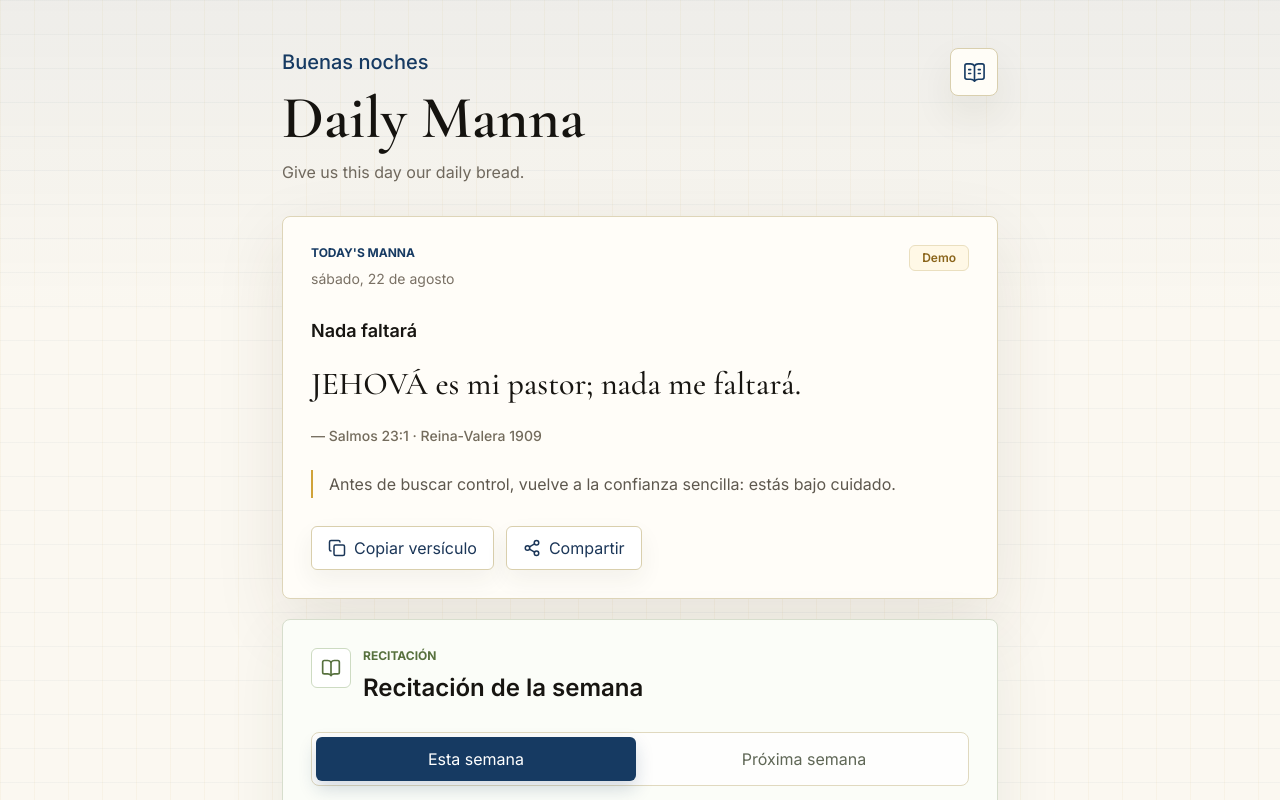
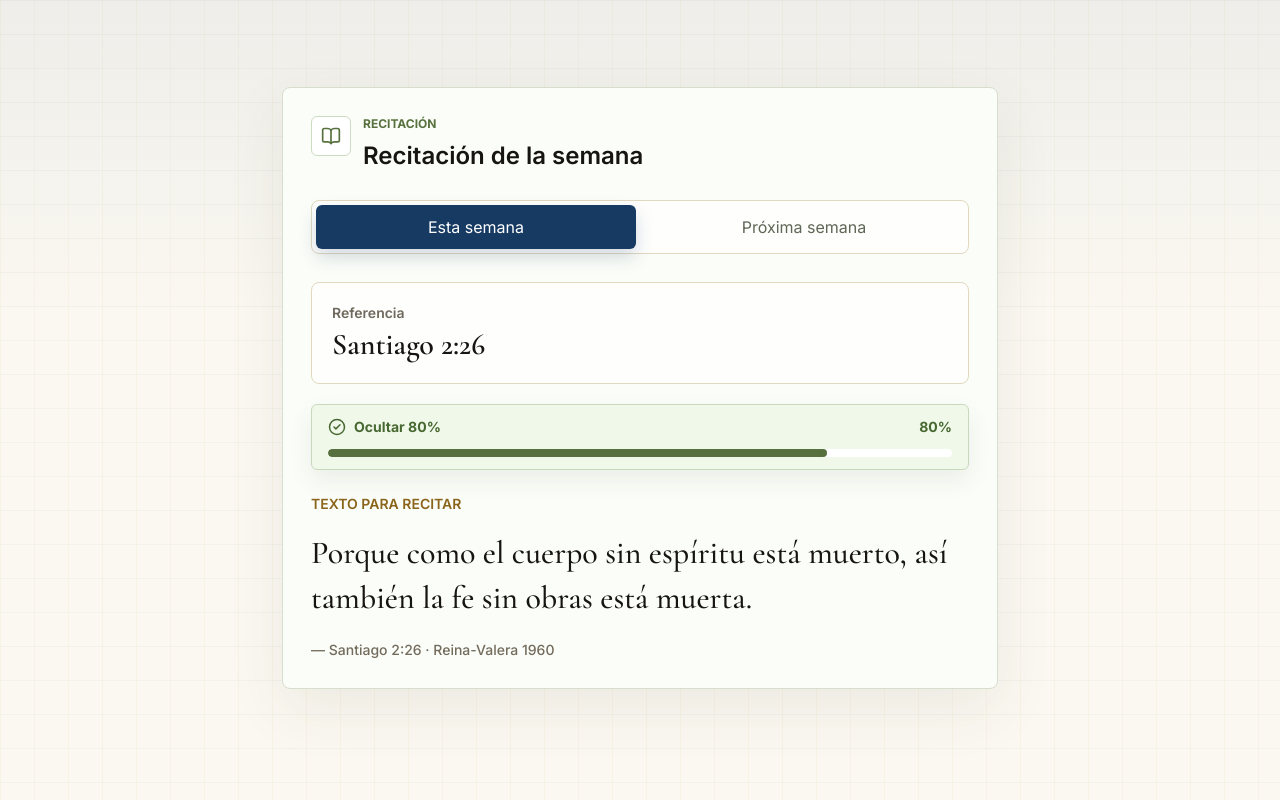
Before and after one commit to AlexGGalvan/open-the-book, a Next.js app: page / in a window 1280 px wide. Shown: the top 800 px of the page. Built offline with nearby package versions, Linux system fonts and the light colour scheme; no server answers.

Commit message:
Focus page on weekly recitation practice

```diff
--- a/src/app/layout.tsx
+++ b/src/app/layout.tsx
@@ -20,20 +20,20 @@ const cormorant = Cormorant_Garamond({
 export const metadata: Metadata = {
   metadataBase: new URL("https://alexggalvan.github.io/open-the-book/"),
   title: {
-    default: "Daily Manna | Palabra y memorización bíblica",
-    template: "%s | Daily Manna",
+    default: "Recitación de la semana",
+    template: "%s | Recitación de la semana",
   },
-  description: "Una palabra diaria y un pasaje semanal para memorizar y meditar en la Biblia.",
-  applicationName: "Daily Manna",
+  description: "Memorizaciones bíblicas semanales para recitar y practicar.",
+  applicationName: "Recitación de la semana",
   manifest: "/manifest.json",
   appleWebApp: {
     capable: true,
     statusBarStyle: "default",
-    title: "Daily Manna",
+    title: "Recitación",
   },
   openGraph: {
-    title: "Daily Manna | Palabra y memorización bíblica",
-    description: "Una palabra diaria y un pasaje semanal para memorizar y meditar en la Biblia.",
+    title: "Recitación de la semana",
+    description: "Memorizaciones bíblicas semanales para recitar y practicar.",
     type: "website",
   },
 };
--- a/src/components/DailyMannaApp.tsx
+++ b/src/components/DailyMannaApp.tsx
@@ -1,104 +1,21 @@
 "use client";
 
-import { useCallback, useEffect, useState } from "react";
-import { Header } from "@/components/Header";
-import { TodayMannaCard } from "@/components/TodayMannaCard";
+import { useEffect } from "react";
 import { WeeklyRecitationCard } from "@/components/WeeklyRecitationCard";
-import { MEMORIZATION_CONFIG } from "@/config/memorization";
 import { clearAppBrowserPersistence } from "@/lib/browserPersistence";
-import { formatLocalDate, getGreeting, getLocalDate } from "@/lib/dates";
-import { getBibleHabitMannaForDate, getMannaForDate } from "@/services/mannaProvider";
-import type { Manna } from "@/types/bible";
-
-type DailyMannaState = {
-  greeting: string;
-  dateLabel: string;
-  manna: Manna;
-};
-
-function getDailyMannaState(): DailyMannaState {
-  const now = new Date();
-  const dateKey = getLocalDate(now, MEMORIZATION_CONFIG.timezone);
-
-  return {
-    greeting: getGreeting(now),
-    dateLabel: formatLocalDate(dateKey),
-    manna: getMannaForDate(now, MEMORIZATION_CONFIG.timezone),
-  };
-}
 
 export function DailyMannaApp() {
-  const [dailyState, setDailyState] = useState<DailyMannaState | null>(null);
-
-  const refreshDailyState = useCallback(async () => {
-    const baseState = getDailyMannaState();
-
-    setDailyState((currentState) => {
-      if (currentState?.manna.id.startsWith("bible-habit-")) {
-        return { ...baseState, manna: currentState.manna };
-      }
-
-      return baseState;
-    });
-
-    try {
-      const remoteManna = await getBibleHabitMannaForDate(new Date(), MEMORIZATION_CONFIG.timezone);
-      setDailyState((currentState) =>
-        currentState ? { ...currentState, manna: remoteManna } : { ...baseState, manna: remoteManna },
-      );
-    } catch {
-      setDailyState(baseState);
-    }
+  useEffect(() => {
+    void clearAppBrowserPersistence();
   }, []);
-
-  useEffect(() => {
-    let cancelled = false;
-
-    async function prepareAndRefresh() {
-      await clearAppBrowserPersistence();
-
-      if (!cancelled) {
-        await refreshDailyState();
-      }
-    }
-
-    void prepareAndRefresh();
-
-    const timer = window.setInterval(() => {
-      void refreshDailyState();
-    }, 60 * 1000);
-
-    return () => {
-      cancelled = true;
-      window.clearInterval(timer);
-    };
-  }, [refreshDailyState]);
-
-  if (!dailyState) {
-    return (
-      <main className="grid min-h-dvh place-items-center bg-[#fbf8f1] px-6 text-center text-[#171511]">
-        <div>
-          <p className="font-serif text-5xl font-semibold">Daily Manna</p>
-          <p className="mt-3 text-sm text-[#6f685d]">Preparando la lectura de hoy.</p>
-        </div>
-      </main>
-    );
-  }
 
   return (
     <main className="min-h-dvh bg-[#fbf8f1] text-[#171511]">
       <div className="manna-texture min-h-dvh">
-        <div className="mx-auto flex min-h-dvh w-full max-w-[780px] flex-col px-4 py-5 sm:px-8 sm:py-10">
-          <Header greeting={dailyState.greeting} />
-
-          <div className="space-y-5 pb-10">
-            <TodayMannaCard dateLabel={dailyState.dateLabel} manna={dailyState.manna} />
+        <div className="mx-auto flex min-h-dvh w-full max-w-[780px] flex-col justify-center px-4 py-5 sm:px-8 sm:py-10">
+          <div className="pb-10 pt-4">
             <WeeklyRecitationCard />
           </div>
-
-          <footer className="mt-auto pb-5 pt-2 text-center text-xs leading-5 text-[#82796c]">
-            Daily Manna usa la fecha local de {MEMORIZATION_CONFIG.timezone}.
-          </footer>
         </div>
       </div>
     </main>
--- a/src/components/WeeklyRecitationCard.tsx
+++ b/src/components/WeeklyRecitationCard.tsx
@@ -41,8 +41,16 @@ const tabClass =
 
 export function WeeklyRecitationCard() {
   const [activeTab, setActiveTab] = useState<RecitationTab>("current");
+  const [hideCurrentVerse, setHideCurrentVerse] = useState(false);
   const activeRecitation = recitations.find((item) => item.id === activeTab) ?? recitations[0];
   const activePanelId = `recitation-panel-${activeRecitation.id}`;
+  const shouldMaskVerse = activeRecitation.id === "current" && hideCurrentVerse;
+  const passage = shouldMaskVerse
+    ? {
+        ...activeRecitation.passage,
+        text: maskEightyPercent(activeRecitation.passage.text ?? ""),
+      }
+    : activeRecitation.passage;
 
   return (
     <section
@@ -106,13 +114,15 @@ export function WeeklyRecitationCard() {
         {activeRecitation.progress ? (
           <button
             aria-label={`Memorización al ${activeRecitation.progress}%`}
-            className="mt-5 w-full rounded-md border border-[#c7d8bf] bg-[#f0f8ea] px-4 py-3 text-left text-[#486831] shadow-[0_10px_24px_rgba(50,62,43,0.08)] focus:outline-none focus:ring-2 focus:ring-[#9eb7d1]"
+            aria-pressed={hideCurrentVerse}
+            className="mt-5 w-full rounded-md border border-[#c7d8bf] bg-[#f0f8ea] px-4 py-3 text-left text-[#486831] shadow-[0_10px_24px_rgba(50,62,43,0.08)] transition hover:bg-[#e9f4e1] focus:outline-none focus:ring-2 focus:ring-[#9eb7d1]"
+            onClick={() => setHideCurrentVerse((current) => !current)}
             type="button"
           >
             <span className="flex items-center justify-between gap-3 text-sm font-bold">
               <span className="inline-flex items-center gap-2">
                 <CheckCircle2 aria-hidden="true" size={18} />
-                Memorización
+                {hideCurrentVerse ? "Mostrar versículo" : "Ocultar 80%"}
               </span>
               <span>{activeRecitation.progress}%</span>
             </span>
@@ -128,8 +138,26 @@ export function WeeklyRecitationCard() {
         <p className="mt-6 text-sm font-semibold uppercase text-[#8a641a]">
           Texto para recitar
         </p>
-        <BibleVerse passage={activeRecitation.passage} className="mt-4" />
+        <BibleVerse passage={passage} className="mt-4" />
       </div>
     </section>
   );
 }
+
+function maskEightyPercent(text: string) {
+  let wordIndex = 0;
+
+  return text
+    .split(/(\s+)/)
+    .map((token) => {
+      if (!token.trim()) {
+        return token;
+      }
+
+      const shouldShow = wordIndex % 5 === 0;
+      wordIndex += 1;
+
+      return shouldShow ? token : "____";
+    })
+    .join("");
+}
```
Also changed, not shown: public/manifest.json.
